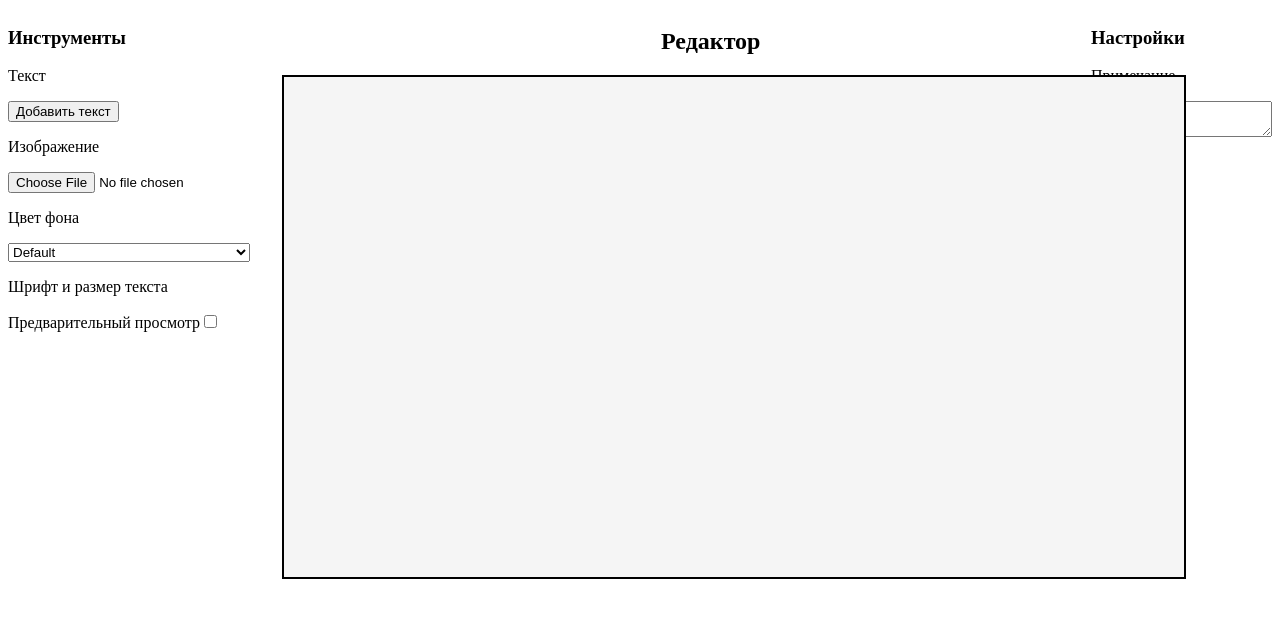
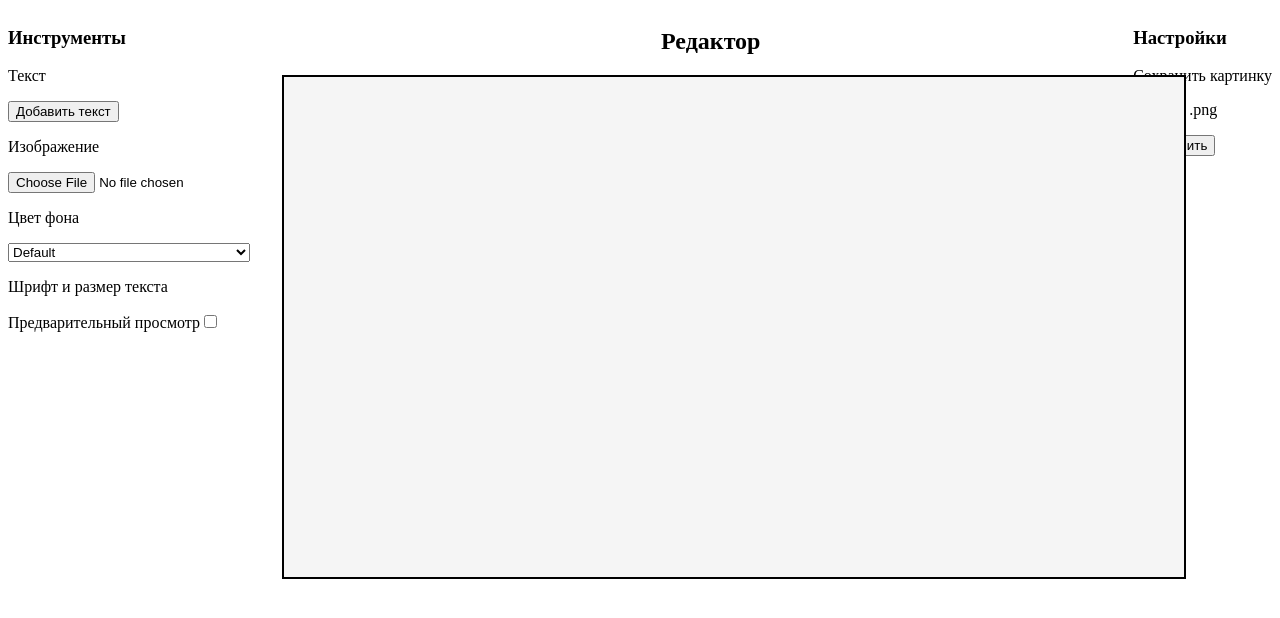
Before and after one commit to sanyapalmero/visual-editor, a plain HTML site: page index.html in a window 1280 px wide. Drawn offline with Linux system fonts and the light colour scheme.

Commit message:
add download button

```diff
--- a/index.html
+++ b/index.html
@@ -77,7 +77,7 @@
 						<option value="yellowgreen" style="background-color:yellowgreen ;">Жёлто-зеленый</option>
 						<option value="darkolivegreen" style="background-color:darkolivegreen ;">Тёмный оливково-зеленый</option>
 						<option value="greenyellow" style="background-color:greenyellow ;">Зелёно-жёлтый</option>
-						<option value="lawngreen" style="background-color: lawngreen;">Зеленой лужаки</option>
+						<option value="lawngreen" style="background-color: lawngreen;">Зеленой лужайки</option>
 						<option value="chartreuseh" style="background-color:chartreuseh ;">Шартрез</option>
 						<option value="honeydew" style="background-color:honeydew ;">Медовой росы</option>
 						<option value="darkseagreen" style="background-color:darkseagreen ;">Тёмный морской волны</option>
@@ -165,10 +165,11 @@
 			<div id="editorfield" class="editor-field"></div>
 		</div>
 		<div class="right-menu">
+			<script src="scripts/html2canvas.js"></script>
 			<h3>Настройки</h3>
-			<p>Примечание</p>
-			<textarea></textarea></br>
-			<button>Отправить</button>
+			<p>Сохранить картинку</p>
+			<p>Формат .png</p>
+			<button onclick="RenderImage();">Сохранить</button>
 		</div>
 	</div>
 </body>
```
